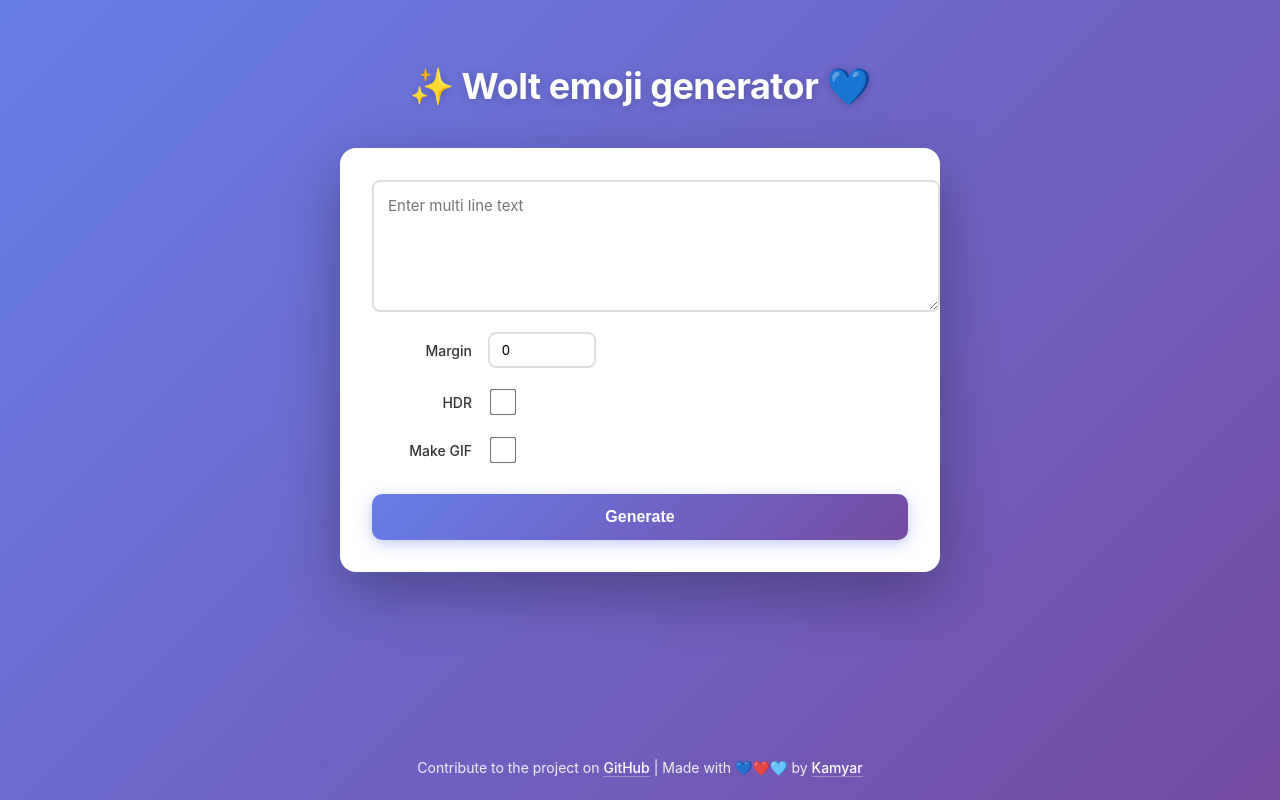
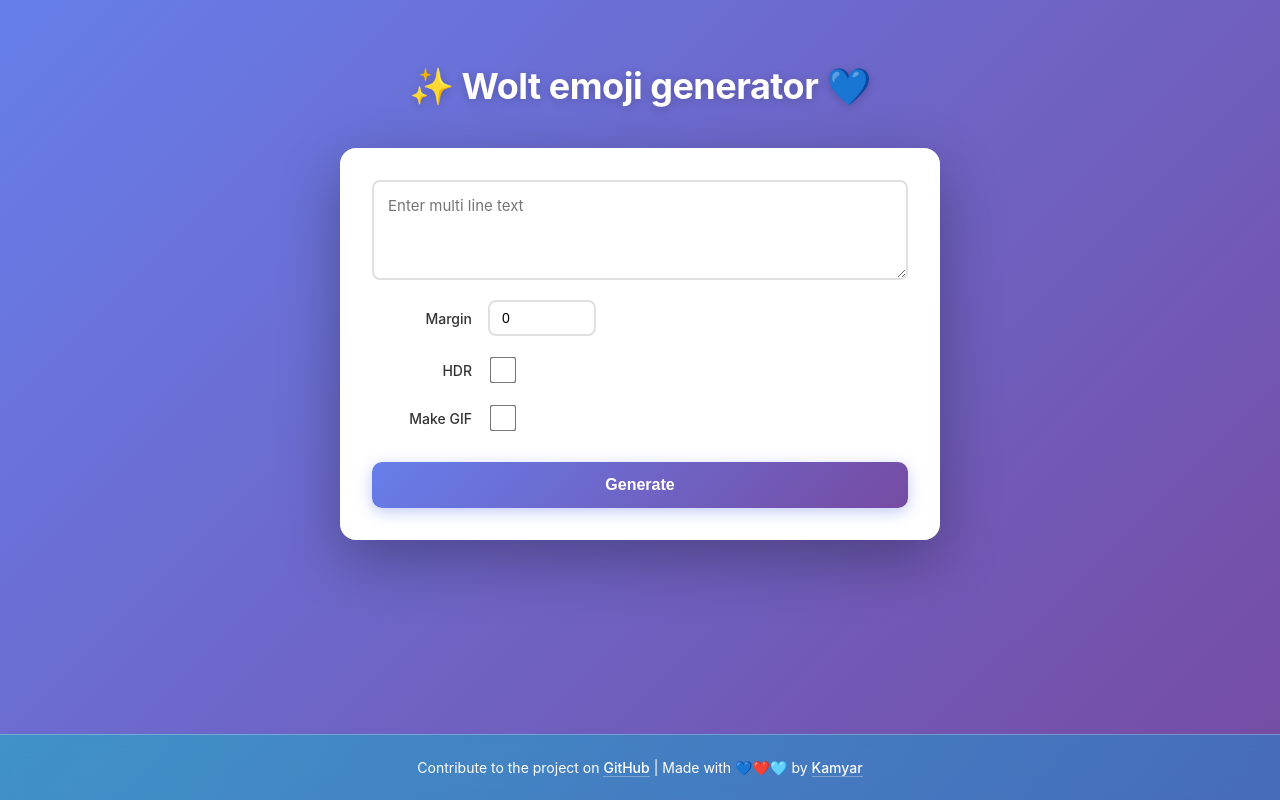
Before and after one commit to kamyar/emoji-maker, a React (Create React App) app in the folder webapp/: page / in a window 1280 px wide. Built offline with nearby package versions, Linux system fonts and the light colour scheme.

Commit message:
add a bit of ✨🎊, make retention go boom

```diff
--- a/package.json
+++ b/package.json
@@ -13,7 +13,7 @@
     "@types/react-dom": "^18.2.0",
     "react": "^18.2.0",
     "react-dom": "^18.2.0",
-    "react-scripts": "5.0.1",
+    "react-scripts": "^0.0.0",
     "typescript": "^4.9.5",
     "web-vitals": "^2.1.4"
   },
--- a/webapp/package.json
+++ b/webapp/package.json
@@ -7,10 +7,12 @@
     "@testing-library/jest-dom": "^5.17.0",
     "@testing-library/react": "^13.4.0",
     "@testing-library/user-event": "^13.5.0",
+    "@types/canvas-confetti": "^1.6.4",
     "@types/jest": "^27.5.2",
     "@types/node": "^16.18.0",
     "@types/react": "^18.2.0",
     "@types/react-dom": "^18.2.0",
+    "canvas-confetti": "^1.9.2",
     "react": "^18.2.0",
     "react-dom": "^18.2.0",
     "react-scripts": "5.0.1",
--- a/webapp/src/App.css
+++ b/webapp/src/App.css
@@ -30,8 +30,11 @@
   padding: 24px;
   text-align: center;
   margin-top: auto;
-  color: rgba(255, 255, 255, 0.9);
+  color: white;
   font-size: 14px;
+  background: linear-gradient(135deg, rgba(0, 205, 188, 0.4) 0%, rgba(0, 157, 224, 0.4) 100%);
+  backdrop-filter: blur(10px);
+  border-top: 1px solid rgba(255, 255, 255, 0.25);
 }
 
 .footer a {
--- a/webapp/src/components/EmojiGenerator.css
+++ b/webapp/src/components/EmojiGenerator.css
@@ -23,6 +23,7 @@
   font-size: 15px;
   resize: vertical;
   transition: border-color 0.2s ease, box-shadow 0.2s ease;
+  box-sizing: border-box;
 }
 
 textarea:focus {
--- a/webapp/src/components/EmojiGenerator.tsx
+++ b/webapp/src/components/EmojiGenerator.tsx
@@ -1,6 +1,7 @@
 import React, { useState, FormEvent, useRef, useEffect } from 'react';
 import './EmojiGenerator.css';
 import Toast from './Toast';
+import confetti from 'canvas-confetti';
 
 interface FormData {
   text: string;
@@ -32,6 +33,14 @@
   // Scroll to result when image is generated
   useEffect(() => {
     if (imageUrl && resultRef.current) {
+      // Trigger confetti celebration
+      confetti({
+        particleCount: 100,
+        spread: 70,
+        origin: { y: 0.6 },
+        colors: ['#667eea', '#764ba2', '#ffffff', '#00cdbc', '#ff3008']
+      });
+
       setTimeout(() => {
         resultRef.current?.scrollIntoView({ behavior: 'smooth', block: 'start' });
       }, 100);
```
Also changed, not shown: 2 other files (tests, documents, lock files or other folders).
